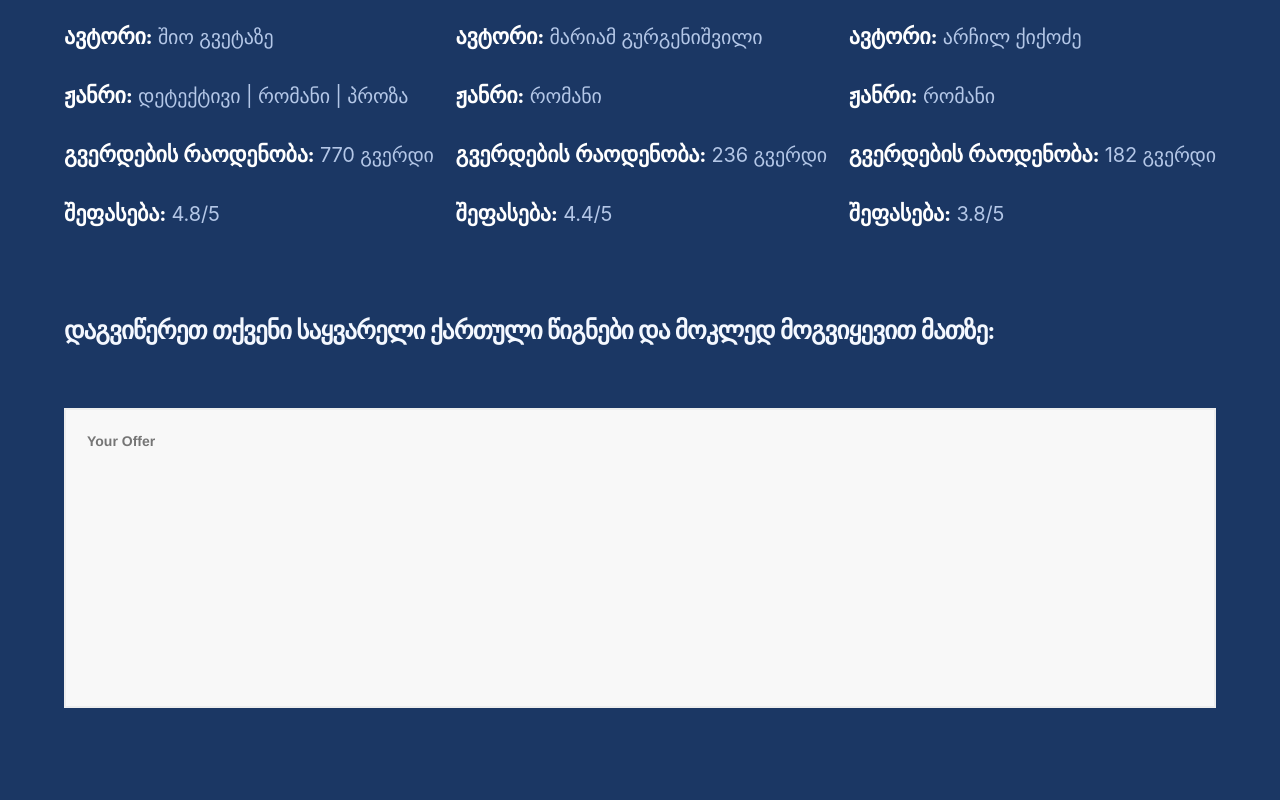
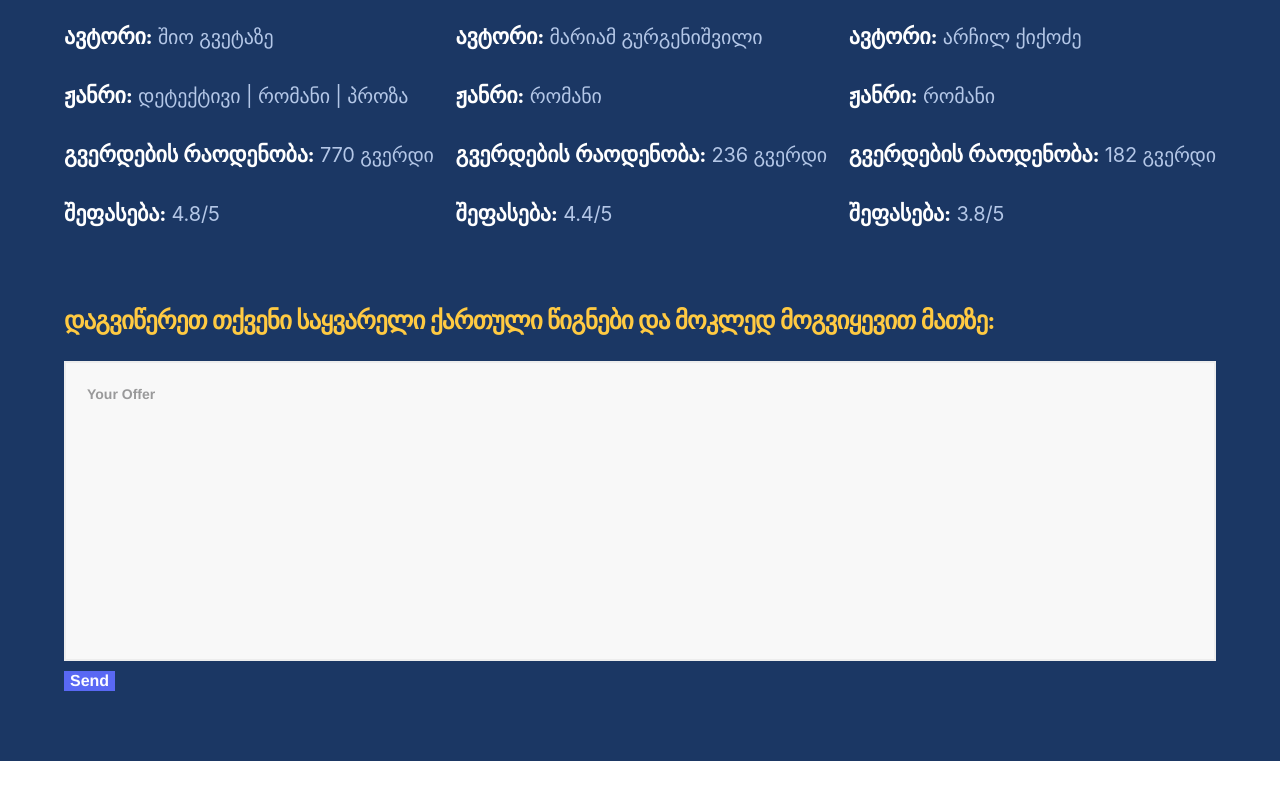
Before and after one commit to sophogobejishvili/final-project, a plain HTML site: page index.html in a window 1280 px wide. Shown: the part 5745-6545 px from the top of the page. After the commit the page ends 6506 px from the top, so only its background shows below. Drawn offline with Linux system fonts and the light colour scheme.

Commit message:
18
gavukete form

```diff
--- a/css/style.css
+++ b/css/style.css
@@ -410,7 +410,7 @@ h4 span {
 }
 
 .myformdiv {
-    margin-top: 2px;
+    margin-top: 25px;
 }
 
 .textareadiv {
@@ -436,12 +436,40 @@ h4 span {
 }
 
 .h55 {
-    color:#5d4915;
+    color:#ffca42;
     font-size: 25px;
     font-style: normal;
     font-weight: 700;
     line-height: 120%; /* 54px */
     letter-spacing: -0.9px;
-    margin-top: 60px;
+    margin-top: 50px;
 }
+
+
+.submit {
+    background: #5968f4;
+    color: #fbfbff;
+    font-size: 16px;
+    font-family: Helvetica;
+    font-style: normal;
+    font-weight: 700;
+    line-height: normal;
+    border: none;
+    cursor: pointer;
+    margin-top: 7px;
+}
+
+.submit:hover {
+    background: #2e42f5;
+}
+
+::placeholder {
+    color: #99999a;
+    font-size: 14px;
+    font-family: Helvetica;
+    font-style: normal;
+    font-weight: 700;
+    line-height: normal;
+}
+
 /*footer*/
--- a/index.html
+++ b/index.html
@@ -151,7 +151,7 @@
                         </div>
                     </div>
                 </div>
-                <h5 class="h55">დაგვიწერეთ თქვენი საყვარელი ქართული წიგნები და მოკლედ მოგვიყევით მათზე:</h5>
+                <h6 class="h55">დაგვიწერეთ თქვენი საყვარელი ქართული წიგნები და მოკლედ მოგვიყევით მათზე:</h6>
                 <div class="myformdiv">
                     <form class="myform" action="">
                         <div class="textareadiv">
@@ -161,6 +161,7 @@
                                 id=""
                                 placeholder="Your Offer"
                             ></textarea>
+                            <input class="submit" type="submit" value="Send" />
                         </div>
                     </form>
             </div>
```
